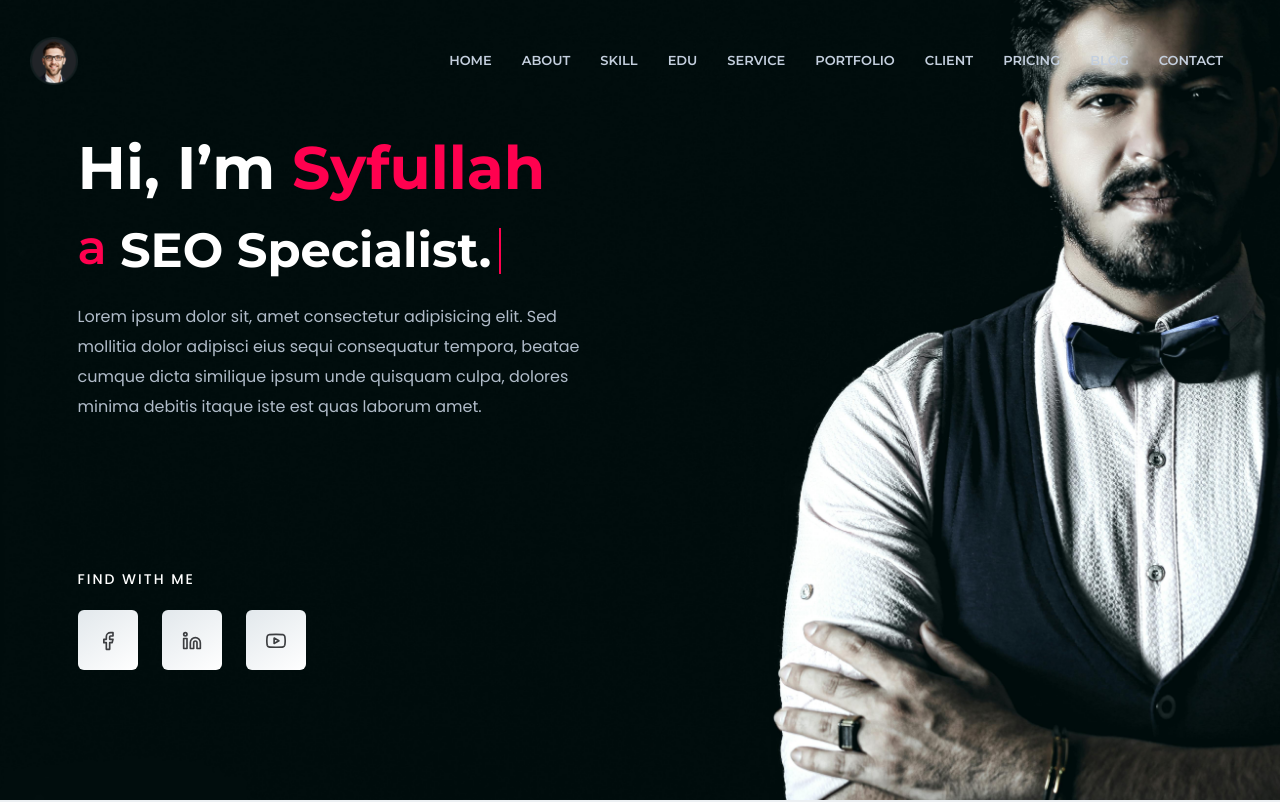
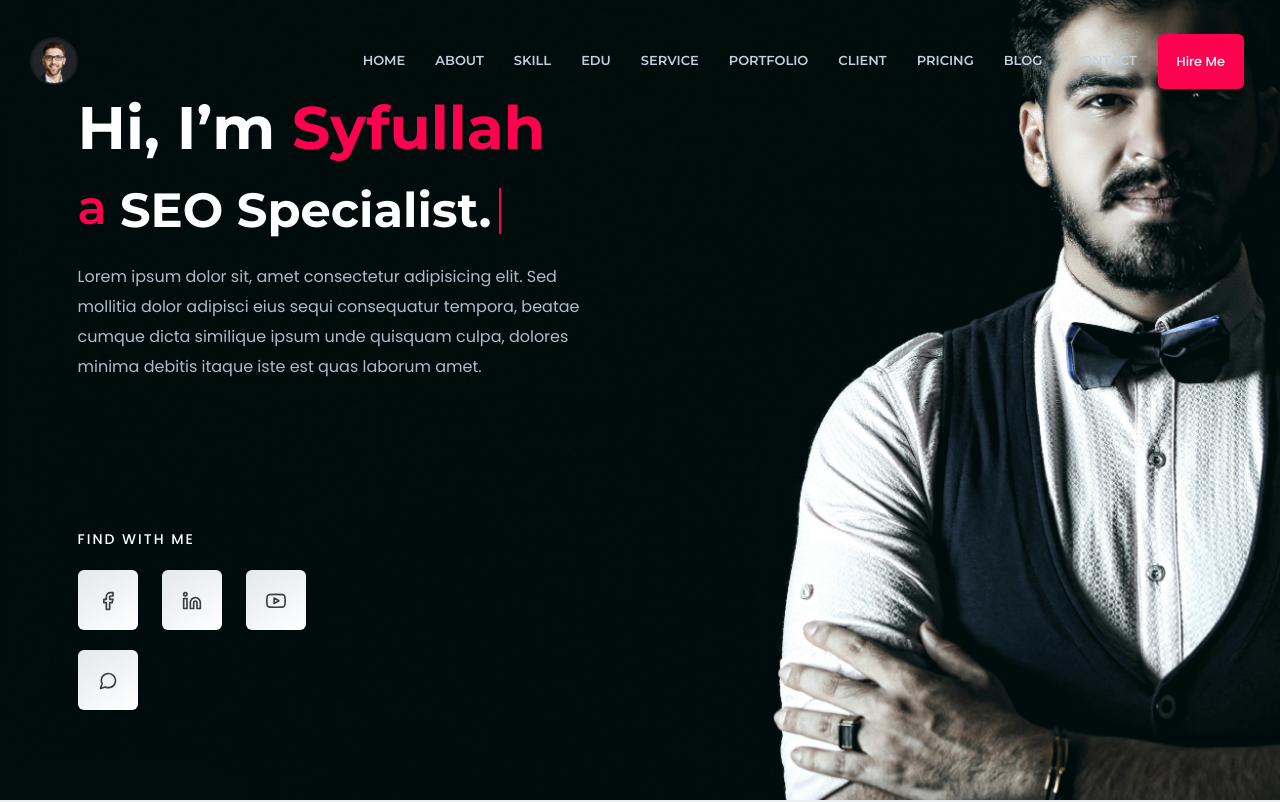
Before and after one commit to Banna-Selise/smrt, a plain HTML site: page index.html in a window 1280 px wide. Shown: the top 802 px of the page. Drawn offline with Linux system fonts and the light colour scheme; files whose address does not match are found by name.

```diff
--- a/index.html
+++ b/index.html
@@ -82,7 +82,7 @@
             </nav>
             <!-- Start Header Right  -->
             <div class="header-right">
-              <!-- <a class="rn-btn no-shadow btn-theme" target="_blank" href="#" ><span>BUY NOW</span></a> -->
+              <a class="rn-btn no-shadow btn-theme" target="_blank" href="#" ><span>Hire Me</span></a>
               <i id="menuBtn" class="feather-menu humberger-menu d-block d-xl-none"></i>
               <div class="close-menu d-block">
                 <span class="closeTrigger">
@@ -187,6 +187,9 @@
                         <li class="youtube">
                           <a href="https://www.youtube.com" target="_blank"><i data-feather="youtube"></i></a>
                         </li>
+                        <li class="youtube">
+                          <a href="https://www.youtube.com" target="_blank" ><i data-feather="message-circle"></i></a>
+                        </li>
                       </ul>
                     </div>
                   </div>
@@ -201,6 +204,8 @@
 
     <!-- Start about Area -->
     <div id="about" class="rn-about-area rn-section-gap">
+      <br>
+      <br>
       <div class="container">
         <div class="row">
           <div data-aos="fade-up" data-aos-duration="1000" data-aos-delay="100" data-aos-once="true"
@@ -222,6 +227,7 @@
                 in eos saepe ipsa cupiditate accusantium voluptatibus quidem
                 nam, reprehenderit,
               </p>
+              <br>
               <a class="rn-btn" href="#contacts"><span>DOWNLOAD MY CV</span></a>
             </div>
           </div>
@@ -236,6 +242,7 @@
           </div>
         </div>
       </div>
+      <br>
     </div>
     <!-- End about Area -->
 
```
